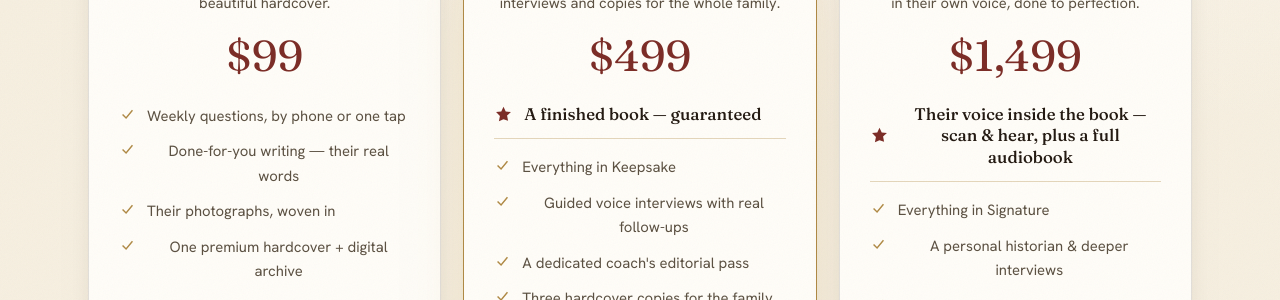
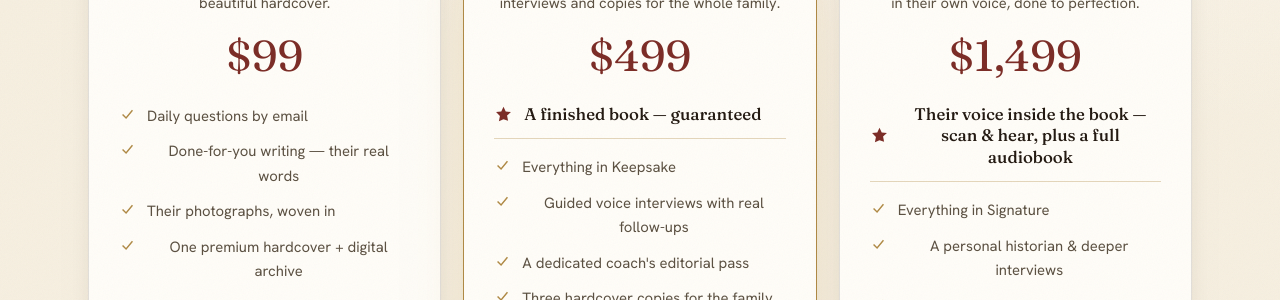
Before and after one commit to ajcrabill/coachlibra-org, a Jekyll site: the page built from index.html, in a window 1280 px wide and 900 px high, scrolled down 5298 px. Shown: the part 154-454 px from the top of the window. Built offline with Jekyll 4.4.1, drawn with Linux system fonts in a browser that asks for light colours.

Commit message:
Keepsake: "Daily questions by email" (was "Weekly questions, by phone or one tap")
Co-Authored-By: Claude Opus 4.8 <noreply@anthropic.com>

```diff
--- a/index.html
+++ b/index.html
@@ -206,7 +206,7 @@ bodyclass: home
         <div class="tsum">Their stories, in their own words, in one beautiful hardcover.</div>
         <div class="amt">$99</div>
         <ul>
-          <li><svg viewBox="0 0 24 24" fill="none" stroke="currentColor" stroke-width="2"><path d="m5 12 5 5 9-11"/></svg>Weekly questions, by phone or one tap</li>
+          <li><svg viewBox="0 0 24 24" fill="none" stroke="currentColor" stroke-width="2"><path d="m5 12 5 5 9-11"/></svg>Daily questions by email</li>
           <li><svg viewBox="0 0 24 24" fill="none" stroke="currentColor" stroke-width="2"><path d="m5 12 5 5 9-11"/></svg>Done-for-you writing — their real words</li>
           <li><svg viewBox="0 0 24 24" fill="none" stroke="currentColor" stroke-width="2"><path d="m5 12 5 5 9-11"/></svg>Their photographs, woven in</li>
           <li><svg viewBox="0 0 24 24" fill="none" stroke="currentColor" stroke-width="2"><path d="m5 12 5 5 9-11"/></svg>One premium hardcover + digital archive</li>
```
